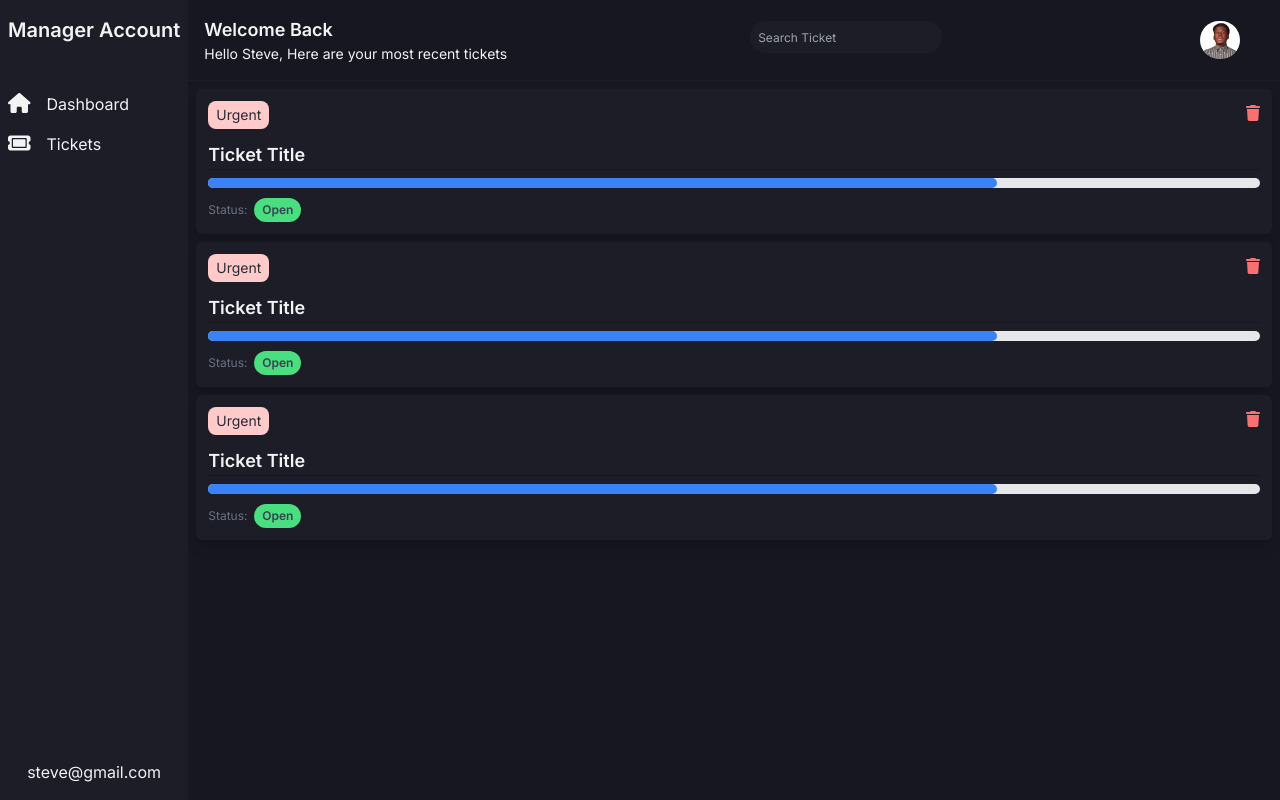
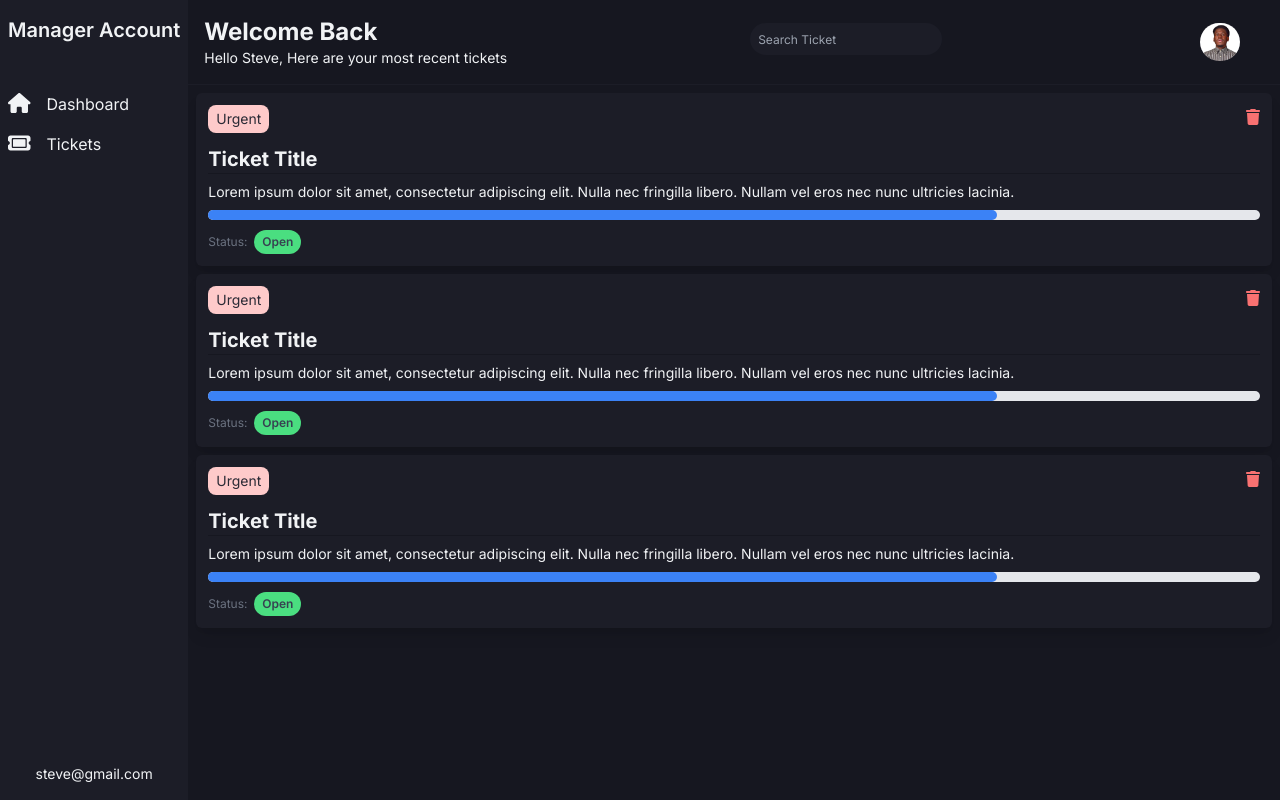
Before and after one commit to Ochiengsteven/ticket-app, a Next.js app: page / in a window 1280 px wide. Built offline with nearby package versions, Linux system fonts and the light colour scheme.

Commit message:
add readme

```diff
--- a/app/(components)/TicketCard.jsx
+++ b/app/(components)/TicketCard.jsx
@@ -13,8 +13,12 @@ const TicketCard = () => {
           <DeleteBlock />
         </div>
       </div>
-      <h4 className="text-lg font-semibold">Ticket Title</h4>
+      <h4 className="">Ticket Title</h4>
       <hr className="h-px border-0 bg-page mb-2 " />
+      <p className="mb-2">
+        Lorem ipsum dolor sit amet, consectetur adipiscing elit. Nulla nec
+        fringilla libero. Nullam vel eros nec nunc ultricies lacinia.
+      </p>
       <ProgressDisplay />
       <Status />
     </div>
--- a/app/(components)/WelcomeDisplay.jsx
+++ b/app/(components)/WelcomeDisplay.jsx
@@ -3,7 +3,7 @@ import React from "react";
 const WelcomeDisplay = () => {
   return (
     <div className="p-4">
-      <h3 className="font-semibold text-lg">Welcome Back</h3>
+      <h3 className="">Welcome Back</h3>
       <p className="text-sm">Hello Steve, Here are your most recent tickets</p>
     </div>
   );
--- a/app/globals.css
+++ b/app/globals.css
@@ -1,6 +1,32 @@
 @tailwind base;
 @tailwind components;
 @tailwind utilities;
+
+@layer base {
+  h1,
+  h2,
+  h3,
+  h4 {
+    @apply font-bold;
+  }
+
+  h1 {
+    @apply text-4xl;
+  }
+  h2 {
+    @apply text-3xl;
+  }
+  h3 {
+    @apply text-2xl;
+  }
+  h4 {
+    @apply text-xl;
+  }
+
+  p {
+    @apply text-default-text text-sm;
+  }
+}
 
 @layer components {
   .icon {
```
Also changed, not shown: 1 other file (tests, documents, lock files or other folders).
